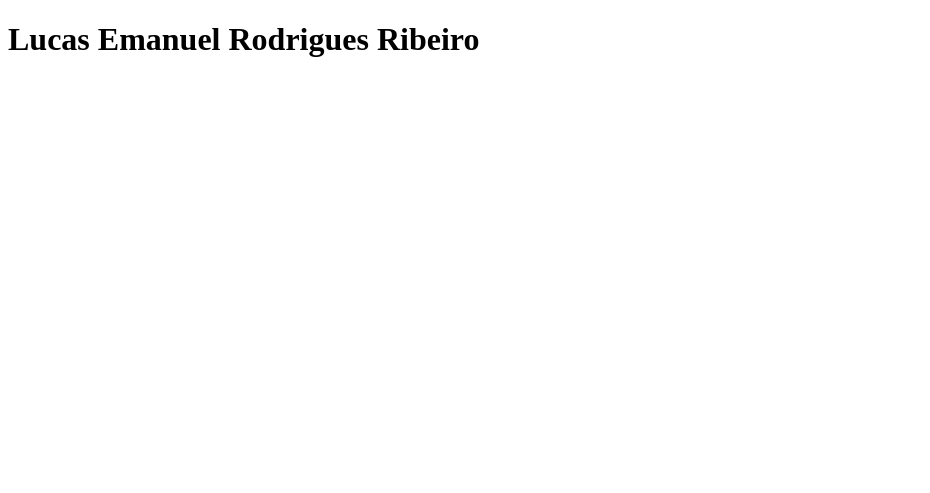
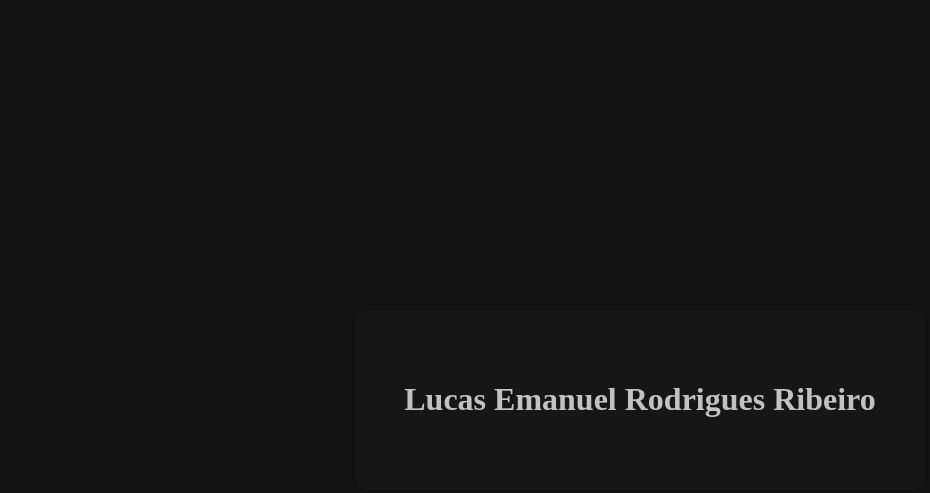
Before and after one commit to lucasdev-err/sinval-curso, a plain HTML site: page index.html in a window 1280 px wide. Shown: the whole page, without its empty margins (0-930 px from the left). Drawn offline with Linux system fonts and the light colour scheme.

Commit message:
Update Index.html, create style.css

```diff
--- a/sinval/index.html
+++ b/index.html
@@ -4,8 +4,11 @@
     <meta charset="UTF-8">
     <meta name="viewport" content="width=device-width, initial-scale=1.0">
     <title>Document</title>
+    <link rel="stylesheet" href="./sinval/src/style.css">
 </head>
 <body>
-    <h1>Lucas Emanuel Rodrigues Ribeiro</h1>
+    <div>
+        <h1>Lucas Emanuel Rodrigues Ribeiro</h1>
+    </div>
 </body>
 </html>
--- /dev/null
+++ b/sinval/src/style.css
@@ -0,0 +1,16 @@
+body{
+    background-color: #121212;
+}
+div{
+    position: absolute;
+    top: 50%;
+    left: 50%;
+    transform: translate(-50%, -50%);
+    background-color: #161616;
+    padding: 50px;
+    border-radius: 15px;
+}
+h1{
+    color: #c2c2c2;
+    font-family: 'Times New Roman', Times, serif;
+}
```
